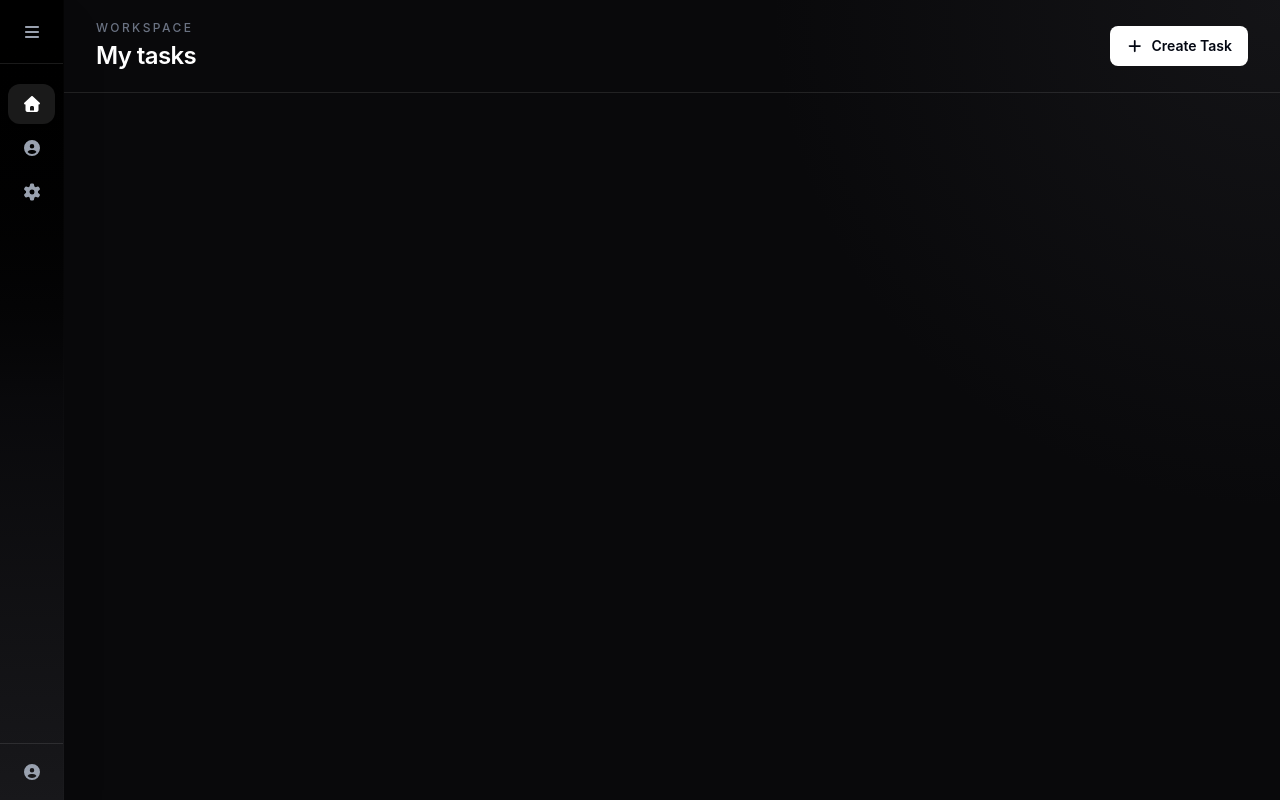
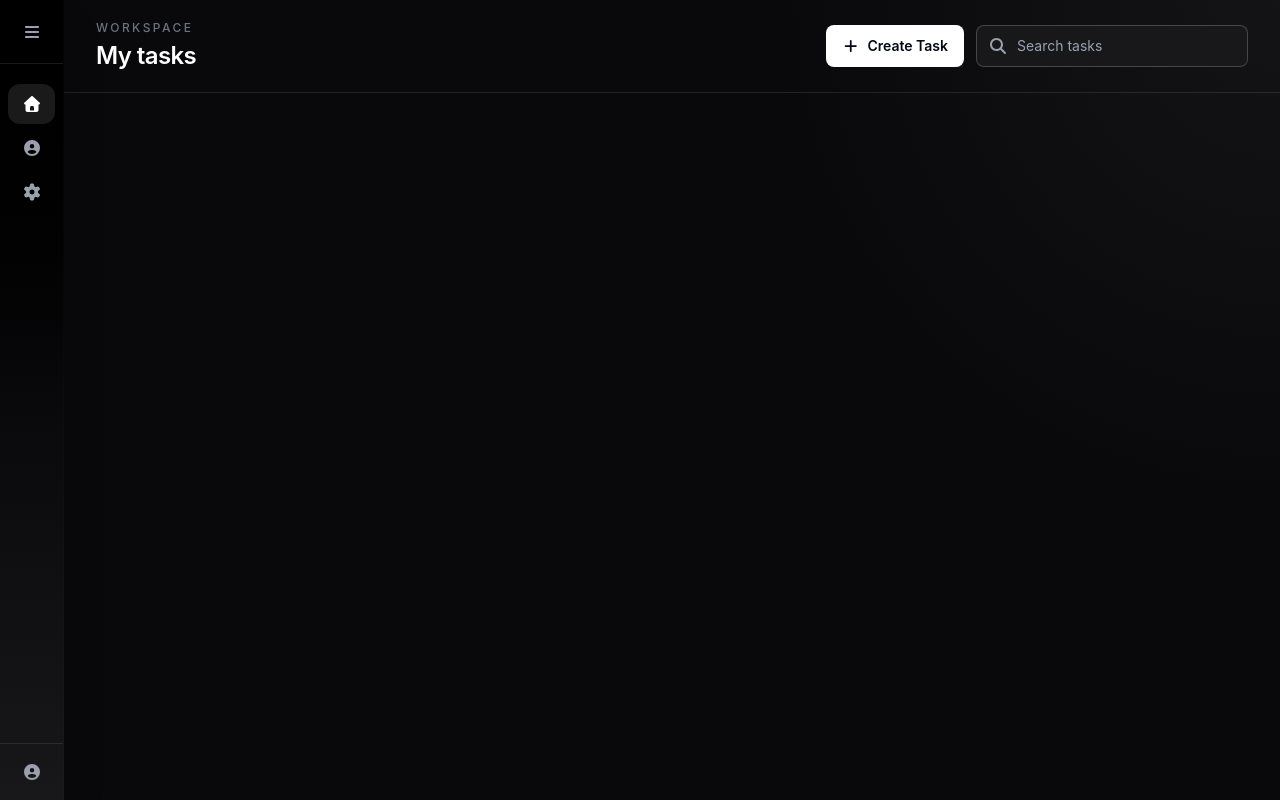
Before and after one commit to psshrijith/TaskFlow, a React (Vite) app: page /dashboard in a window 1280 px wide. Built offline with nearby package versions, Linux system fonts and the light colour scheme.

Commit message:
feat(taskflow): add edit functions in the view page for the tasks

```diff
--- a/src/Pages/Dashboard.tsx
+++ b/src/Pages/Dashboard.tsx
@@ -1,5 +1,5 @@
 import { FontAwesomeIcon } from "@fortawesome/react-fontawesome";
-import { faPlus } from "@fortawesome/free-solid-svg-icons";
+import { faPlus, faSearch } from "@fortawesome/free-solid-svg-icons";
 import SideBar from "../components/SideBar";
 import { useState } from "react";
 import { useNavigate } from "react-router-dom";
@@ -10,8 +10,18 @@ import type { Task } from "../types/types";
 const Dashboard = () => {
   const navigate = useNavigate();
   const [isOpenModal, setIsOpenModal] = useState(false);
+  const [searchValue, setSearchValue] = useState("");
   const [tasks, setTasks] = useState<Task[]>(() =>
     JSON.parse(localStorage.getItem("tasks") || "[]"),
+  );
+
+  const filteredTasks =
+    searchValue.trim() === ""
+      ? tasks
+      : tasks.filter(
+          (item) =>
+            item.title.toLowerCase().includes(searchValue.toLowerCase()) ||
+            item.description.toLowerCase().includes(searchValue.toLowerCase()),
         );
 
   const handleDeleteTask = (taskId: string | number) => {
@@ -20,6 +30,10 @@ const Dashboard = () => {
       localStorage.setItem("tasks", JSON.stringify(updated));
       return updated;
     });
+  };
+
+  const handleSearch = (event: React.ChangeEvent<HTMLInputElement>) => {
+    setSearchValue(event.target.value);
   };
 
   const handleView = (taskId: string | number) => {
@@ -41,6 +55,7 @@ const Dashboard = () => {
             </h1>
           </div>
 
+          <div className="flex justify-between gap-3">
             <button
               className="inline-flex items-center gap-2 rounded-lg bg-white px-4 py-2.5 text-sm font-semibold text-gray-950 transition hover:bg-gray-200"
               onClick={() => setIsOpenModal(true)}
@@ -48,15 +63,38 @@ const Dashboard = () => {
               <FontAwesomeIcon icon={faPlus} />
               Create Task
             </button>
+
+            <div className="relative">
+              <FontAwesomeIcon
+                icon={faSearch}
+                className="pointer-events-none absolute left-3 top-1/2 -translate-y-1/2 text-gray-400"
+              />
+              <input
+                type="text"
+                value={searchValue}
+                placeholder="Search tasks"
+                onChange={handleSearch}
+                className="w-full rounded-lg border border-white/20 bg-zinc-900 py-2.5 pl-10 pr-3 text-sm text-white placeholder:text-gray-400"
+              />
+            </div>
+          </div>
         </div>
 
         <div className="flex items-center justify-center">
           {isOpenModal && (
-            <Modal isOpenModal={isOpenModal} setIsOpenModal={setIsOpenModal} setTasks={setTasks} />
+            <Modal
+              isOpenModal={isOpenModal}
+              setIsOpenModal={setIsOpenModal}
+              setTasks={setTasks}
+            />
           )}
         </div>
 
-        <TaskList tasks={tasks} handleDeleteTask={handleDeleteTask} handleView={handleView} />
+        <TaskList
+          tasks={filteredTasks}
+          handleDeleteTask={handleDeleteTask}
+          handleView={handleView}
+        />
       </main>
     </div>
   );
```
Lines whose indentation alone changed are shown as unchanged.
